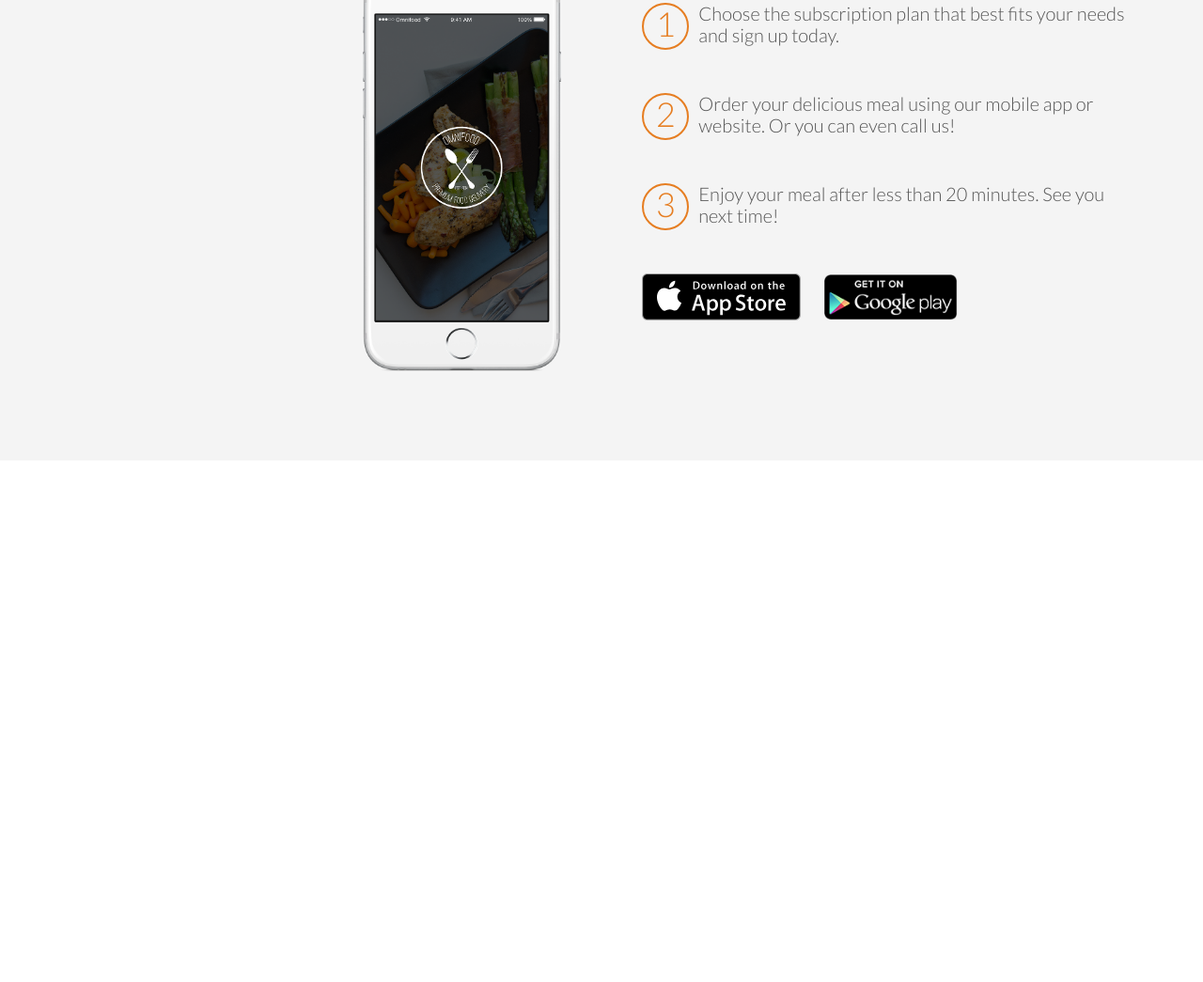
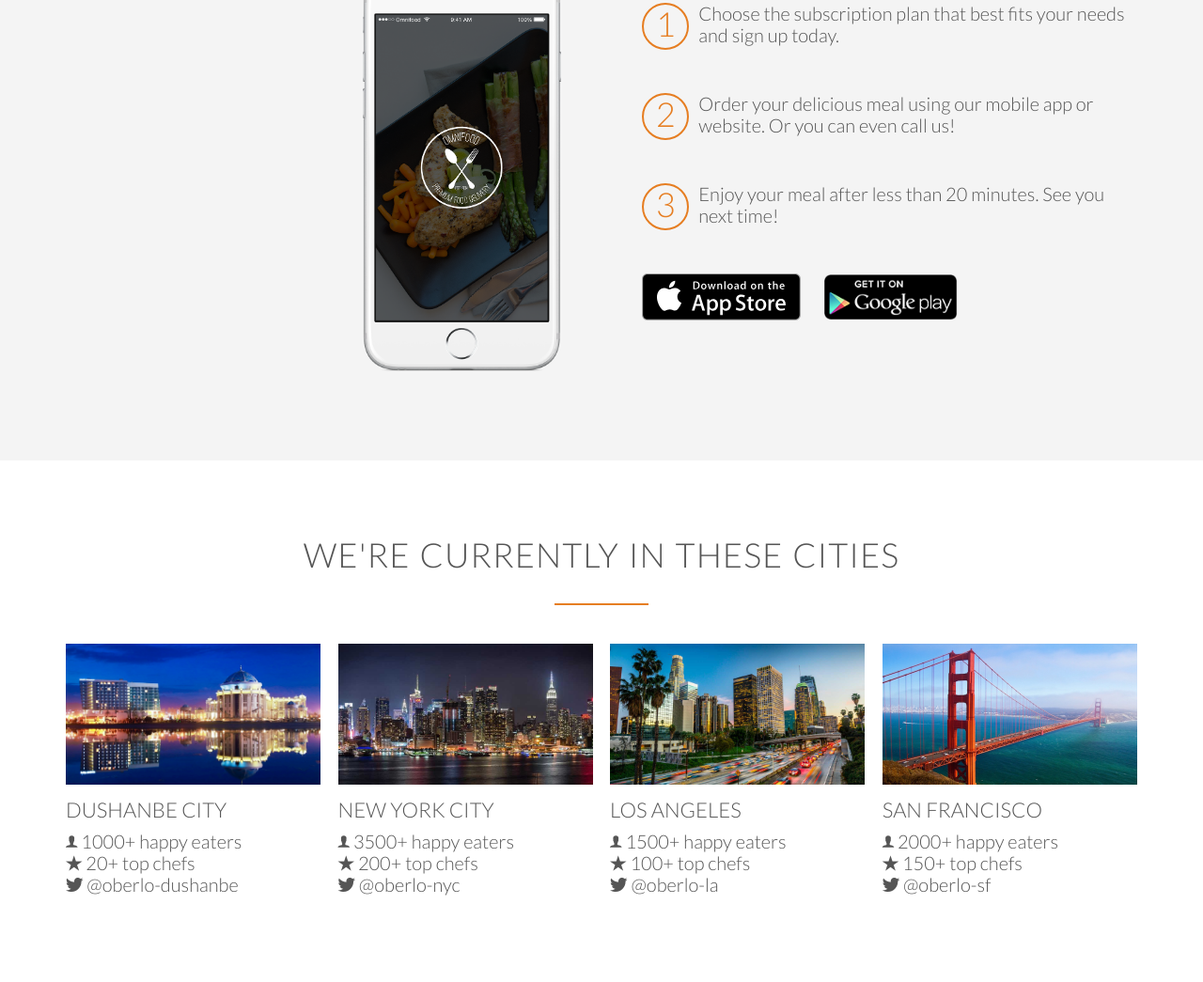
Before and after one commit to fahasharapov/Bistro-Oberlo, a plain HTML site: page index.html in a window 1280 px wide. Shown: the part 2191-3236 px from the top of the page at 94% size. Before the commit the page ends 2681 px from the top, so only its background shows below. Drawn offline with nearby package versions, Linux system fonts and the light colour scheme; files whose address does not match are found by name.

Commit message:
Working on the Cities section. WIP.

```diff
--- a/index.html
+++ b/index.html
@@ -148,6 +148,85 @@
 		</div>
 	</section>
 
+<section class = "section-cities">
+		<div class="row">
+			<h2>We're currently in these cities</h2>
+		</div>
+
+		<div class="row">
+			<div class="col span-1-of-4 box">
+				<img src="img/dushanbe-city.jpg" alt="Dushanbe City">
+				<h3>Dushanbe City</h3>
+					<div class = "city-features">
+						<i class="ion-ios-person"></i>
+						1000+ happy eaters
+					</div>
+					<div class = "city-features">
+						<i class="ion-ios-star"></i>
+						20+ top chefs
+					</div>
+					<div class = "city-features">
+						<i class="ion-social-twitter"></i>
+						@oberlo-dushanbe
+					</div>
+			</div>
+
+
+			<div class="col span-1-of-4 box">
+				<img src="img/ny-city.jpg" alt="New York City">
+				<h3>New York City</h3>
+					<div class = "city-features">
+						<i class="ion-ios-person"></i>
+						3500+ happy eaters
+					</div>
+					<div class = "city-features">
+						<i class="ion-ios-star"></i>
+						200+ top chefs
+					</div>
+					<div class = "city-features">
+						<i class="ion-social-twitter"></i>
+						@oberlo-nyc
+					</div>
+			</div>
+
+
+			<div class="col span-1-of-4 box">
+				<img src="img/la-city.jpg" alt="Los Angeles City">
+				<h3>Los Angeles</h3>
+					<div class = "city-features">
+						<i class="ion-ios-person"></i>
+						1500+ happy eaters
+					</div>
+					<div class = "city-features">
+						<i class="ion-ios-star"></i>
+						100+ top chefs
+					</div>
+					<div class = "city-features">
+						<i class="ion-social-twitter"></i>
+						@oberlo-la
+					</div>
+			</div>
+
+			<div class="col span-1-of-4 box">
+				<img src="img/san-francisco.jpg" alt="San Francisco City">
+				<h3>San Francisco</h3>
+					<div class = "city-features">
+						<i class="ion-ios-person"></i>
+						2000+ happy eaters
+					</div>
+					<div class = "city-features">
+						<i class="ion-ios-star"></i>
+						150+ top chefs
+					</div>
+					<div class = "city-features">
+						<i class="ion-social-twitter"></i>
+						@oberlo-sf
+					</div>
+			</div>
+		</div>
+</section>
+
+
 	</body>
 
 </html>
--- a/styles.css
+++ b/styles.css
@@ -357,6 +357,26 @@ padding: 0px 0px 80px 0px;
     margin-right: 20px;
 }
 
+
+
+/******************************/
+/* CITY SECTION */
+/******************************/
+
+
+.section-cities {
+    margin-top: 80px;
+}
+
+
+.box img {
+    height: 150px;
+    width: 100%;
+    margin-bottom: 10px;
+}
+
+
+
 /* START - TEMPORARY CLASSES */
 
 
```
Also changed, not shown: img/dushanbe-city.jpg (added), img/la-city.jpg (added), img/ny-city.jpg (added).
